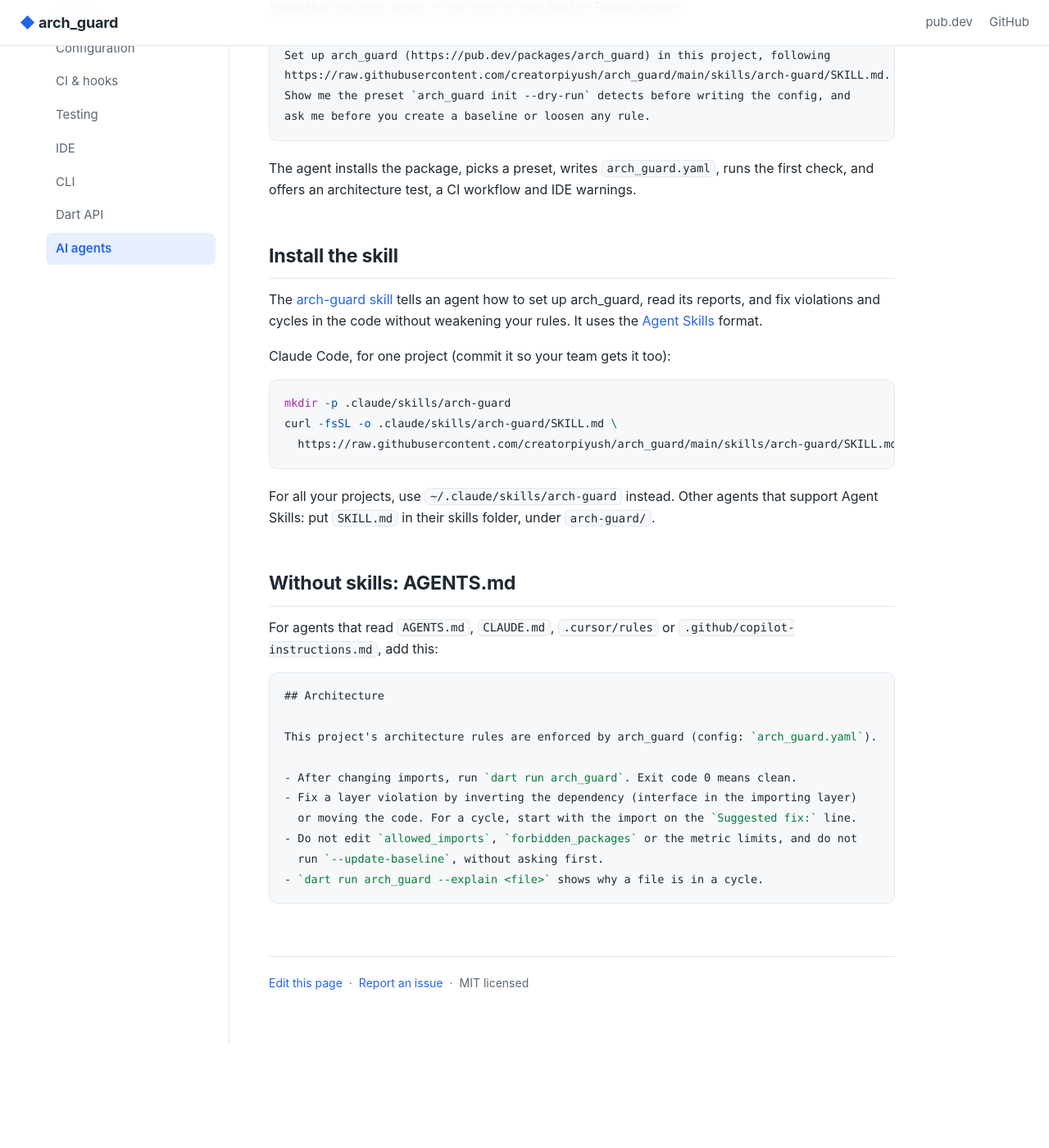
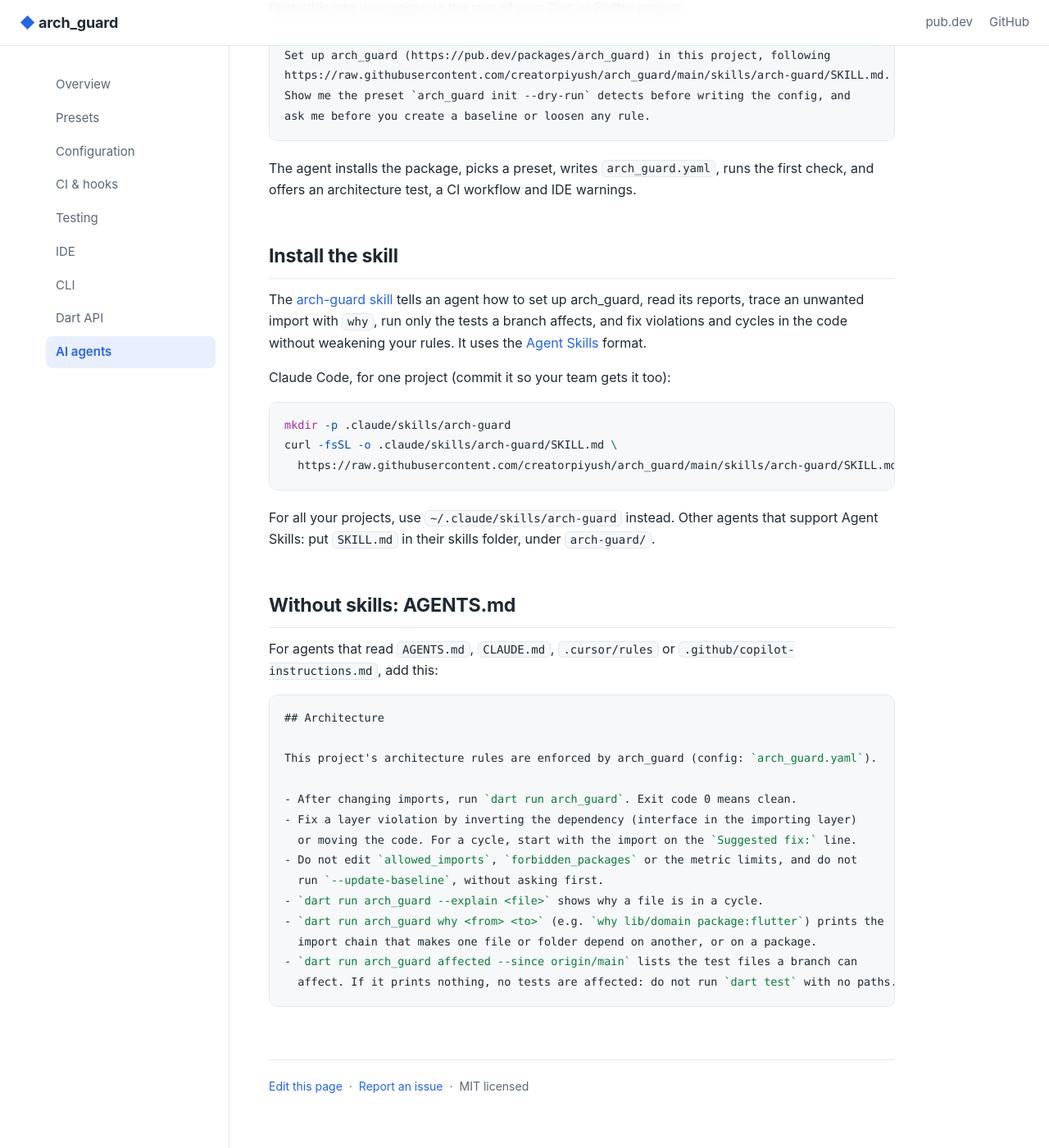
Before and after one commit to creatorpiyush/arch_guard, a Jekyll site: the page built from docs/ai.md, in a window 1280 px wide and 1400 px high, scrolled down 322 px. Shown: the whole window at 82% size. Built offline with Jekyll 4.4.1, drawn with Linux system fonts in a browser that asks for light colours; before the commit the page ends 1596 px from its top, so only the background shows below that.

Commit message:
docs: agent skill and AGENTS.md snippet cover why and affected

````diff
--- a/docs/ai.md
+++ b/docs/ai.md
@@ -21,7 +21,7 @@ The agent installs the package, picks a preset, writes `arch_guard.yaml`, runs t
 
 ## Install the skill
 
-The [arch-guard skill](https://github.com/creatorpiyush/arch_guard/blob/main/skills/arch-guard/SKILL.md) tells an agent how to set up arch_guard, read its reports, and fix violations and cycles in the code without weakening your rules. It uses the [Agent Skills](https://agentskills.io) format.
+The [arch-guard skill](https://github.com/creatorpiyush/arch_guard/blob/main/skills/arch-guard/SKILL.md) tells an agent how to set up arch_guard, read its reports, trace an unwanted import with `why`, run only the tests a branch affects, and fix violations and cycles in the code without weakening your rules. It uses the [Agent Skills](https://agentskills.io) format.
 
 Claude Code, for one project (commit it so your team gets it too):
 
@@ -48,4 +48,8 @@ This project's architecture rules are enforced by arch_guard (config: `arch_guar
 - Do not edit `allowed_imports`, `forbidden_packages` or the metric limits, and do not
   run `--update-baseline`, without asking first.
 - `dart run arch_guard --explain <file>` shows why a file is in a cycle.
+- `dart run arch_guard why <from> <to>` (e.g. `why lib/domain package:flutter`) prints the
+  import chain that makes one file or folder depend on another, or on a package.
+- `dart run arch_guard affected --since origin/main` lists the test files a branch can
+  affect. If it prints nothing, no tests are affected: do not run `dart test` with no paths.
 ```
````
Also changed, not shown: skills/arch-guard/SKILL.md (+1 -1 lines).
